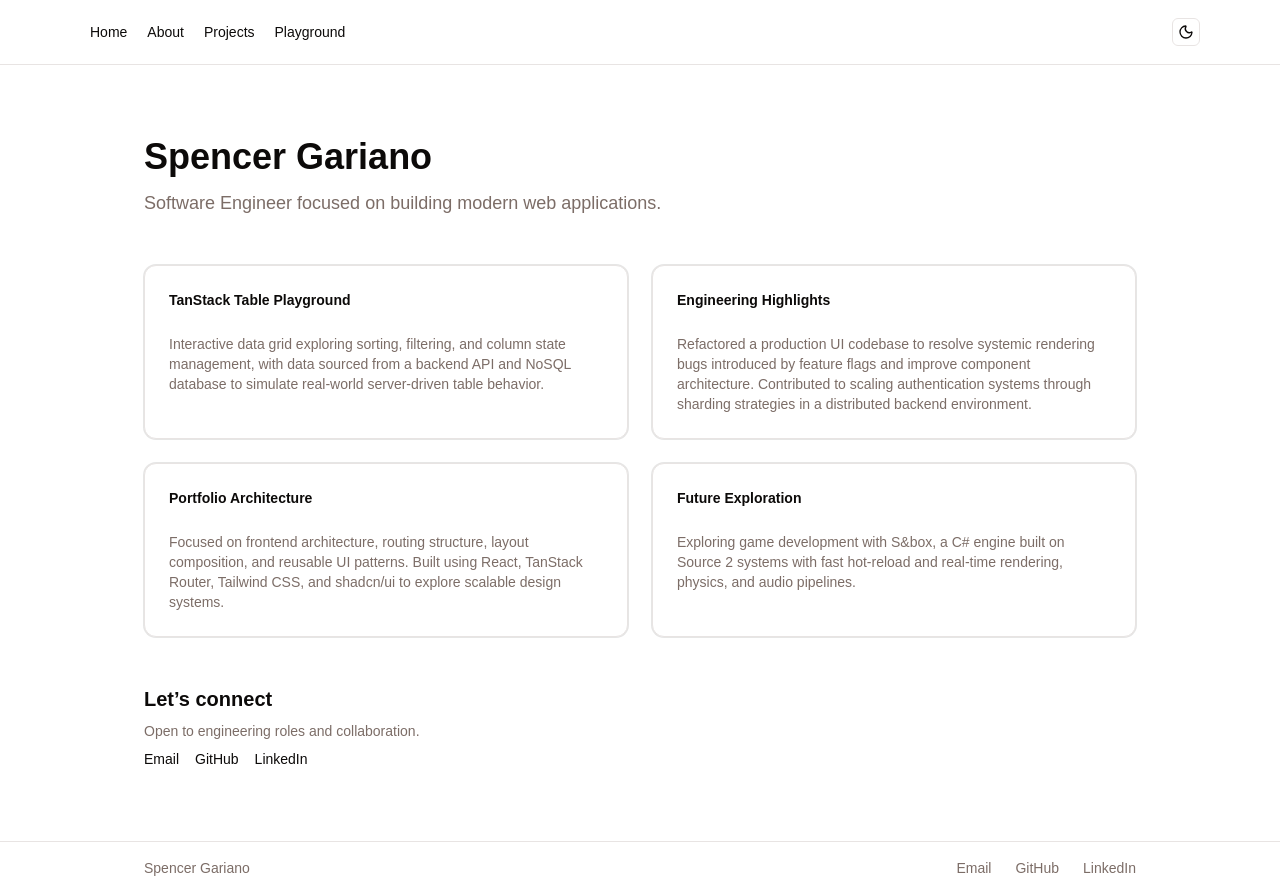
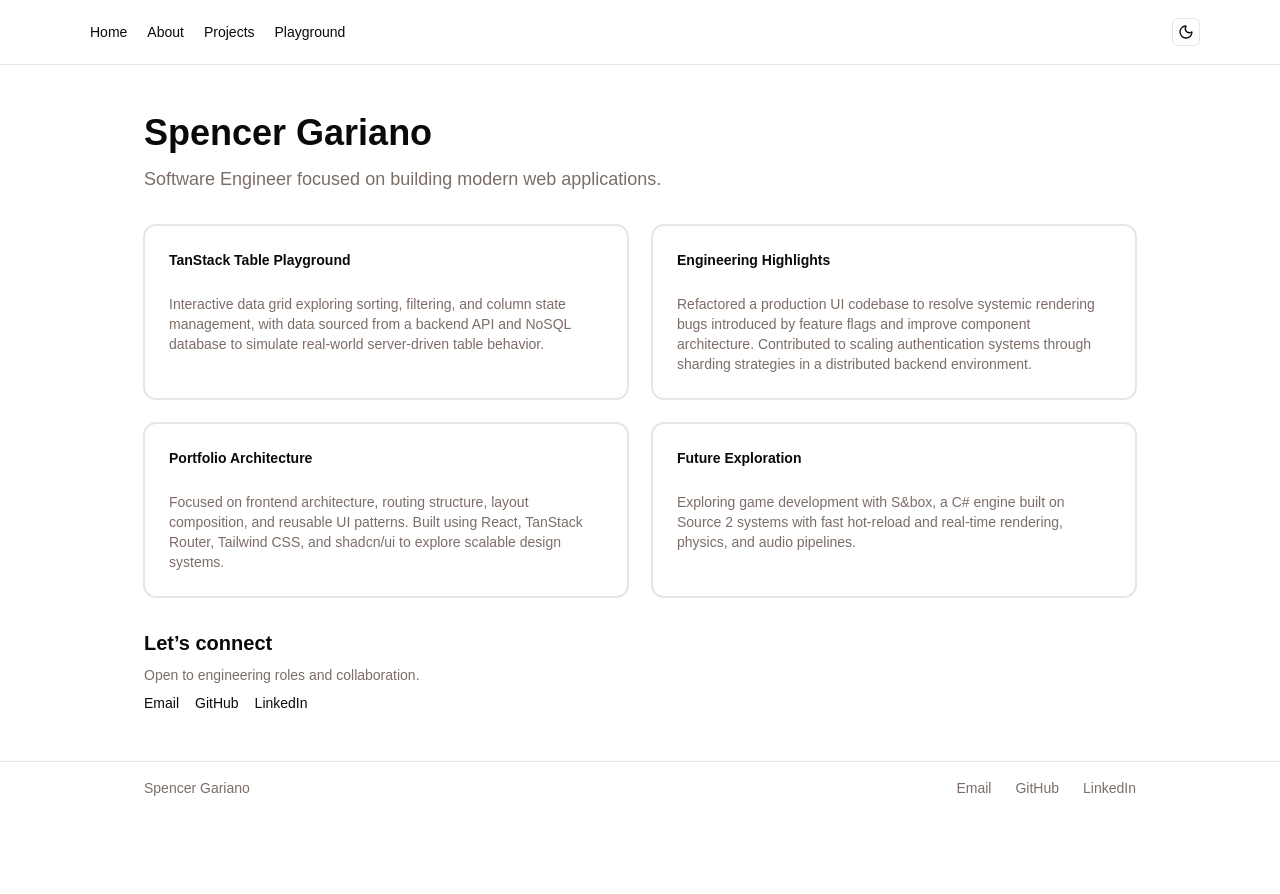
Before and after one commit to Spencer-Gariano/Portfolio, a React app: page / in a window 1280 px wide. After the commit the page ends 814 px from the top, so only its background shows below. Built offline with nearby package versions, Linux system fonts and the light colour scheme; the HTML template or start-up script is replaced by a standard one.

Commit message:
Corrected to have a set layout style
This way the container for the outlet will be the thing setting the size for the content. Then the IndexPage is adding padding to each child element inside

```diff
--- a/src/application/layouts/RootLayout.tsx
+++ b/src/application/layouts/RootLayout.tsx
@@ -14,7 +14,7 @@ const RootLayout = () => {
       </header>
 
       <main className='flex-1'>
-        <div className='mx-auto max-w-6xl px-4 py-6'>
+        <div className='mx-auto max-w-5xl px-4 py-12'>
           <Outlet />
         </div>
       </main>
--- a/src/pages/IndexPage.tsx
+++ b/src/pages/IndexPage.tsx
@@ -4,7 +4,7 @@ import { HighlightCard } from '@/features/highlight-card/HighlightCard';
 const IndexPage = () => {
   return (
     //Home page
-    <div className='mx-auto max-w-5xl space-y-12 px-4 py-12'>
+    <div className='space-y-8'>
       {/* Intro section for home page */}
       <section className='space-y-3'>
         <h1 className='text-4xl font-bold'>Spencer Gariano</h1>
```
